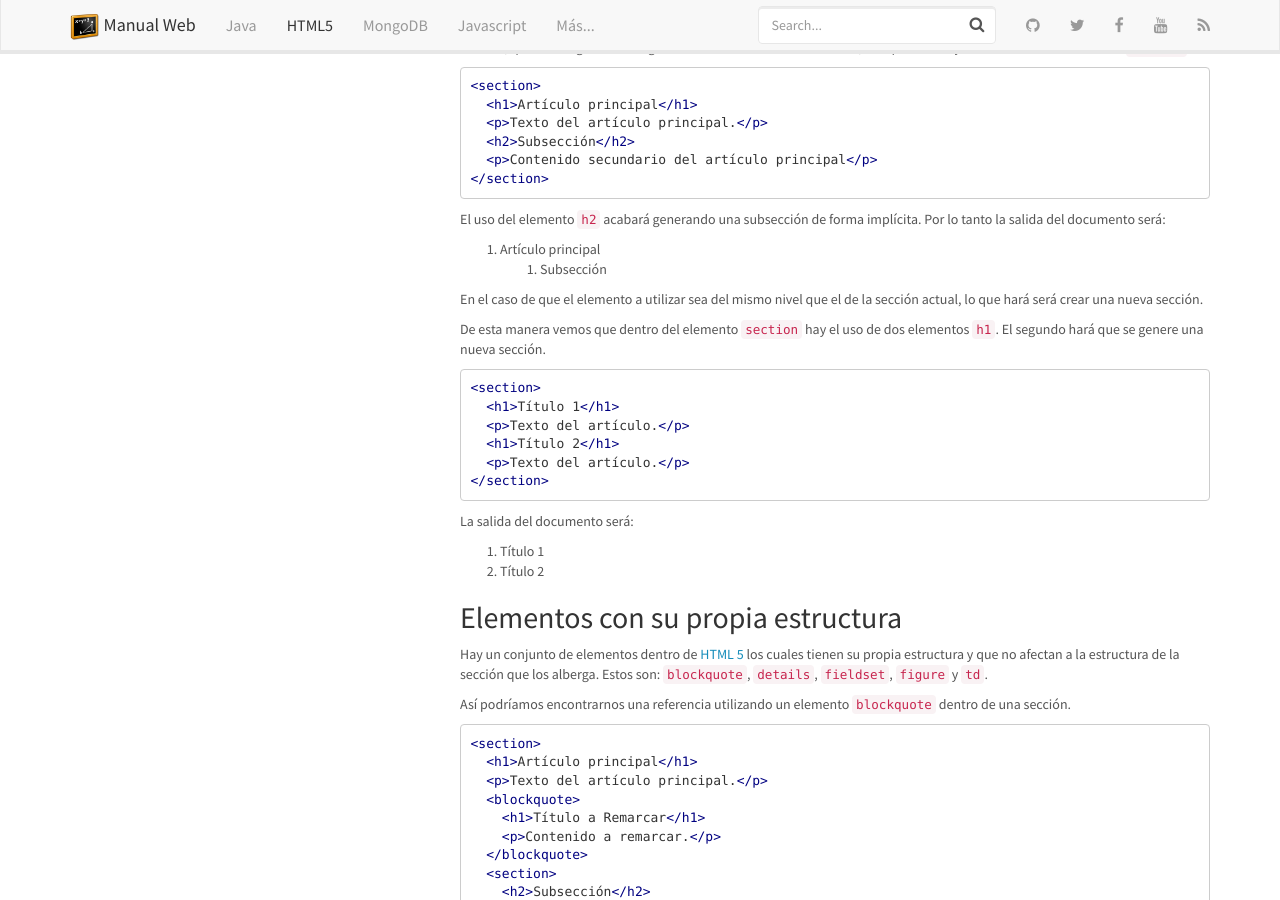
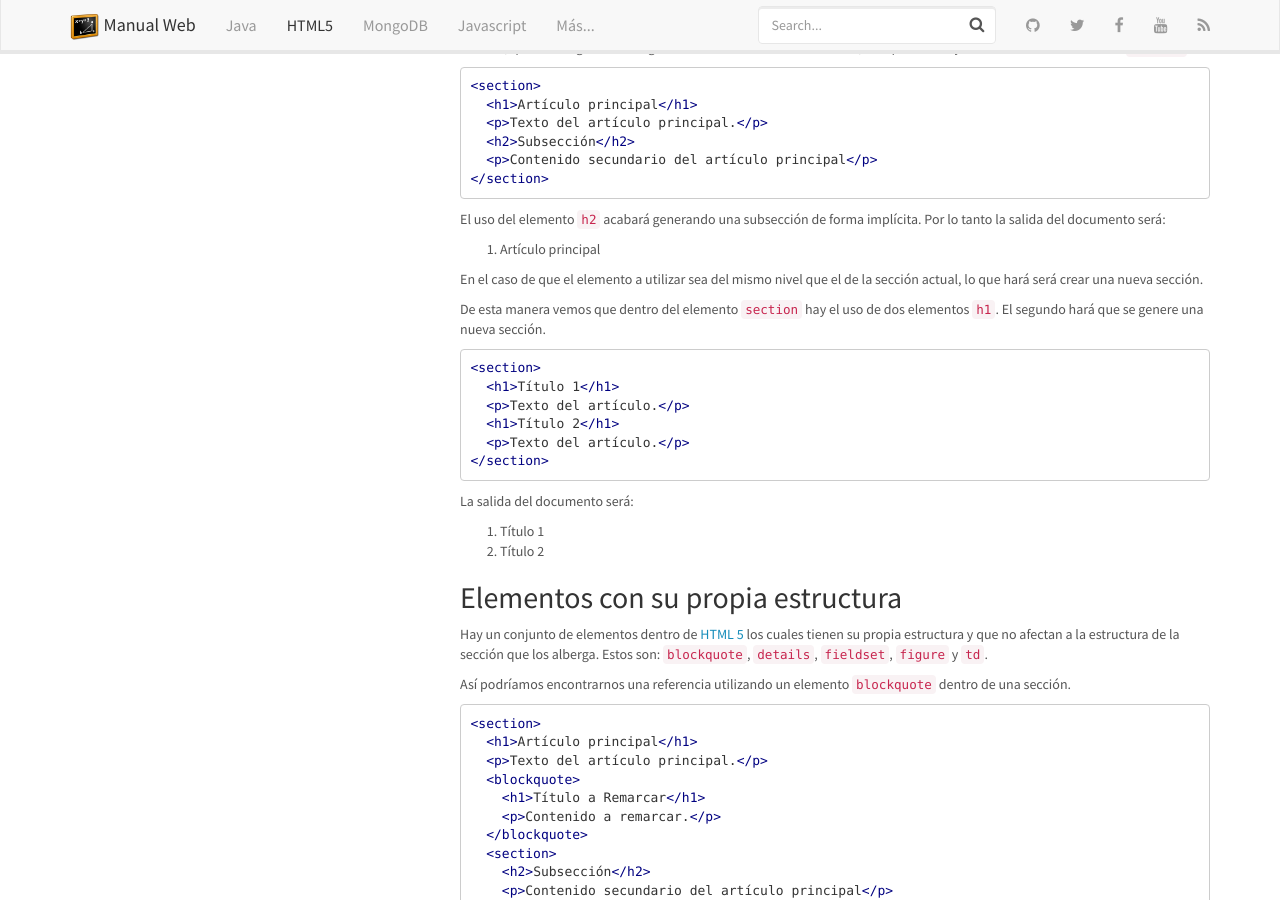
Before and after one commit to manualweb/manualweb, a Jekyll site: the page built from _html5/semantica-html5.md, in a window 1280 px wide and 900 px high, scrolled down 3439 px. Built offline with Jekyll 4.4.1, drawn with Linux system fonts in a browser that asks for light colours; nearby versions of some CDN libraries; comment, search, counter and statistics services are not loaded.

Commit message:
Nuevos Elementos

```diff
--- a/_html5/semantica-html5.md
+++ b/_html5/semantica-html5.md
@@ -221,7 +221,6 @@ Es decir, que en el siguiente código [HTML 5](http://www.manualweb.net/html5/)
 El uso del elemento [`h2`](https://www.w3api.com/HTML/h2/) acabará generando una subsección de forma implícita. Por lo tanto la salida del documento será:
 
 1. Artículo principal
-	1. Subsección
 
 En el caso de que el elemento a utilizar sea del mismo nivel que el de la sección actual, lo que hará será crear una nueva sección.
 
```
